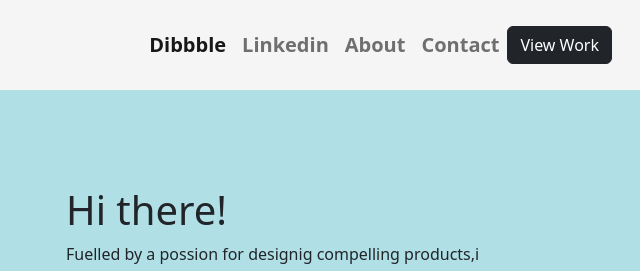
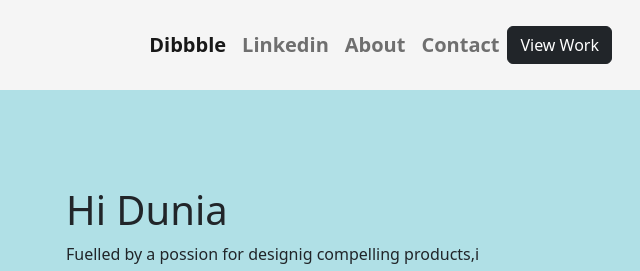
Before and after one commit to kadialsa/webprofile, a plain HTML site: page index.html in a window 1280 px wide. Shown: the top 271 px of the page, 586-1226 px from the left. Drawn offline with nearby package versions, Linux system fonts and the light colour scheme.

Commit message:
index berubah

```diff
--- a/index.html
+++ b/index.html
@@ -36,7 +36,7 @@
               <img src="foto/images (1).jpg" class="img-fluid responsive rounded" alt="" width="500px">
           </div>
           <div class="col-5 py-5">
-            <h1>Hi there!</h1>
+            <h1>Hi Dunia</h1>
             Fuelled by a possion for designig compelling products,i have a deep desire to excel and contiusly inprove in my work. Learn move about my journy below.
           </div>
         </div>
```
